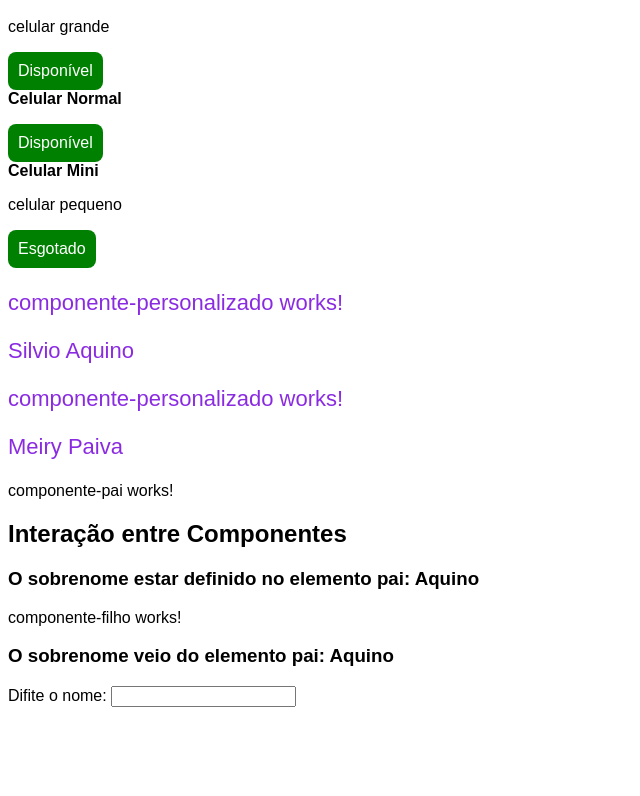
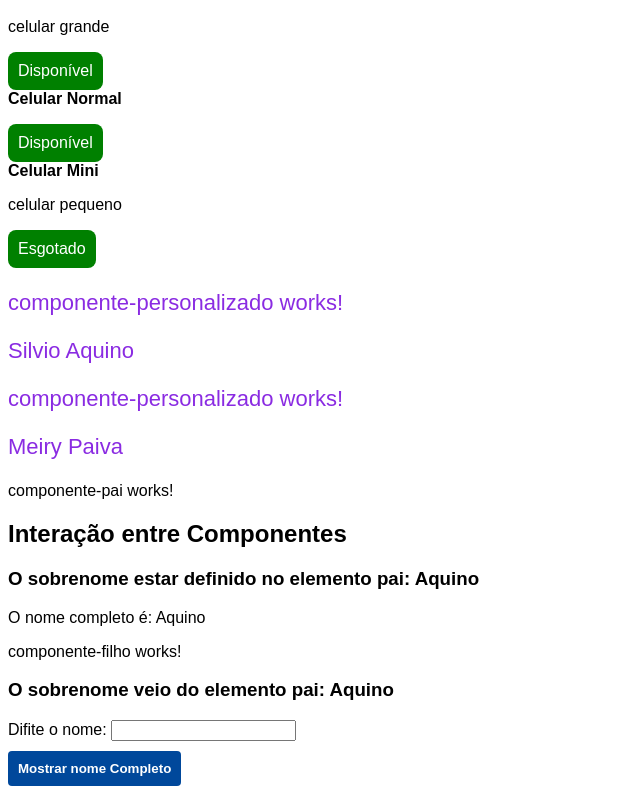
Before and after one commit to SilvioAquinoDev/Fundamentos-AngularGit, an Angular app: page / in a window 1280 px wide. Shown: the part 762-1558 px from the top of the page, without its empty margins (0-640 px from the left). Before the commit the page ends 1477 px from the top, so only its background shows below. Built offline with nearby package versions, Linux system fonts and the light colour scheme.

Commit message:
feat: concluido a aula 4H

```diff
--- a/src/app/componente-filho/componente-filho.component.html
+++ b/src/app/componente-filho/componente-filho.component.html
@@ -2,3 +2,4 @@
 <h3>O sobrenome veio do elemento pai: {{sobrenome}}</h3>
 <label for="nome">Difite o nome: </label>
 <input type="text" id="nome" [(ngModel)]="nome">
+<button type="button" (click)="mostraNome.emit(nome + ' ' + sobrenome)">Mostrar nome Completo</button>
--- a/src/app/componente-filho/componente-filho.component.ts
+++ b/src/app/componente-filho/componente-filho.component.ts
@@ -1,4 +1,5 @@
-import { Component, Input } from '@angular/core';
+import { Component, EventEmitter, Input, Output } from '@angular/core';
+
 
 @Component({
   selector: 'app-componente-filho',
@@ -8,5 +9,7 @@ import { Component, Input } from '@angular/core';
 export class ComponenteFilhoComponent {
   @Input() sobrenome = "";
 
+  @Output() mostraNome = new EventEmitter();
+
   nome = "";
 }
--- a/src/app/componente-pai/componente-pai.component.html
+++ b/src/app/componente-pai/componente-pai.component.html
@@ -1,4 +1,5 @@
 <p>componente-pai works!</p>
 <h2>Interação entre Componentes</h2>
 <h3>O sobrenome estar definido no elemento pai: {{sobrenome}}</h3>
-<app-componente-filho [sobrenome]="sobrenome"></app-componente-filho>
+O nome completo é: {{filho.nome}} {{sobrenome}}
+<app-componente-filho [sobrenome]="sobrenome" (mostraNome)="mostrarNomeCompleto($event)" #filho></app-componente-filho>
--- a/src/app/componente-pai/componente-pai.component.ts
+++ b/src/app/componente-pai/componente-pai.component.ts
@@ -7,4 +7,8 @@ import { Component } from '@angular/core';
 })
 export class ComponentePaiComponent {
   sobrenome = "Aquino"
+
+  mostrarNomeCompleto(nomeCompleto: any){
+    alert(`O nome completo é: ${nomeCompleto}`)
+  }
 }
```
